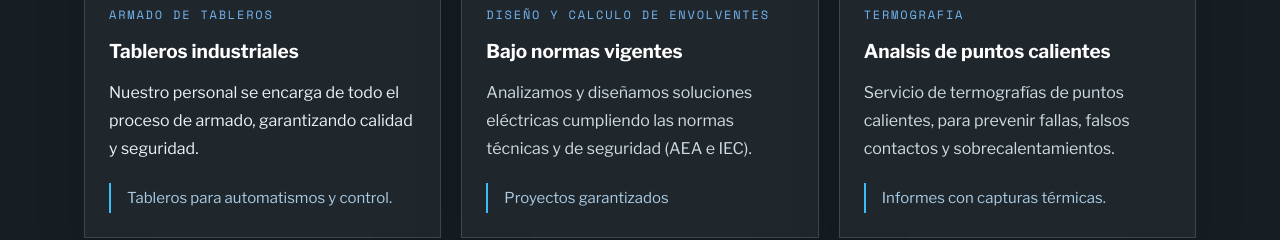
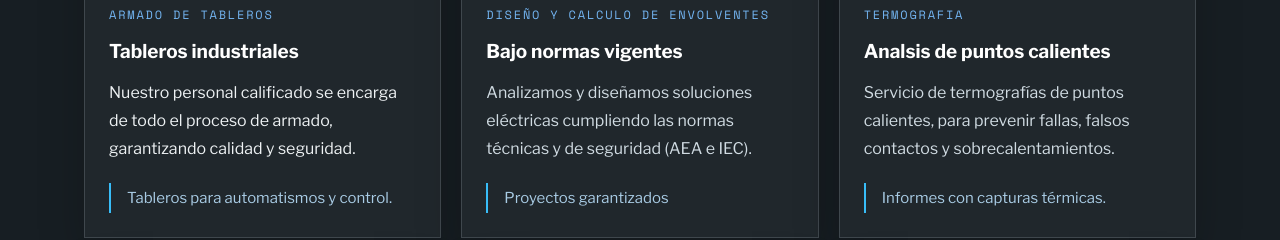
Before and after one commit to JobJoelColque/TC_Montaje_Electrico, a plain HTML site: page index.html in a window 1280 px wide. Shown: the part 2102-2342 px from the top of the page. Drawn offline with nearby package versions, Linux system fonts and the light colour scheme; a script that the page names is missing.

Commit message:
Update service description for clarity

```diff
--- a/index.html
+++ b/index.html
@@ -151,7 +151,7 @@
        </div>
        <div class="p-6"><span class="number">ARMADO DE TABLEROS</span>
         <h3 id="service-title" data-template-id="service-title-1" class="canva-text font-bold mt-3 mb-3">Tableros industriales</h3>
-        <p data-template-id="service-description-1" class="canva-text leading-7 mb-5">Nuestro personal se encarga de todo el proceso de armado, garantizando calidad y seguridad.</p>
+        <p data-template-id="service-description-1" class="canva-text leading-7 mb-5">Nuestro personal calificado se encarga de todo el proceso de armado, garantizando calidad y seguridad.</p>
         <aside data-template-id="service-aside-1" class="canva-panel border-l-2 border-sky-400 pl-4 py-1" style="background: transparent;">
          <p id="detalle" data-template-id="service-detail-1" class="canva-text">Tableros para automatismos y control.</p>
         </aside>
```
